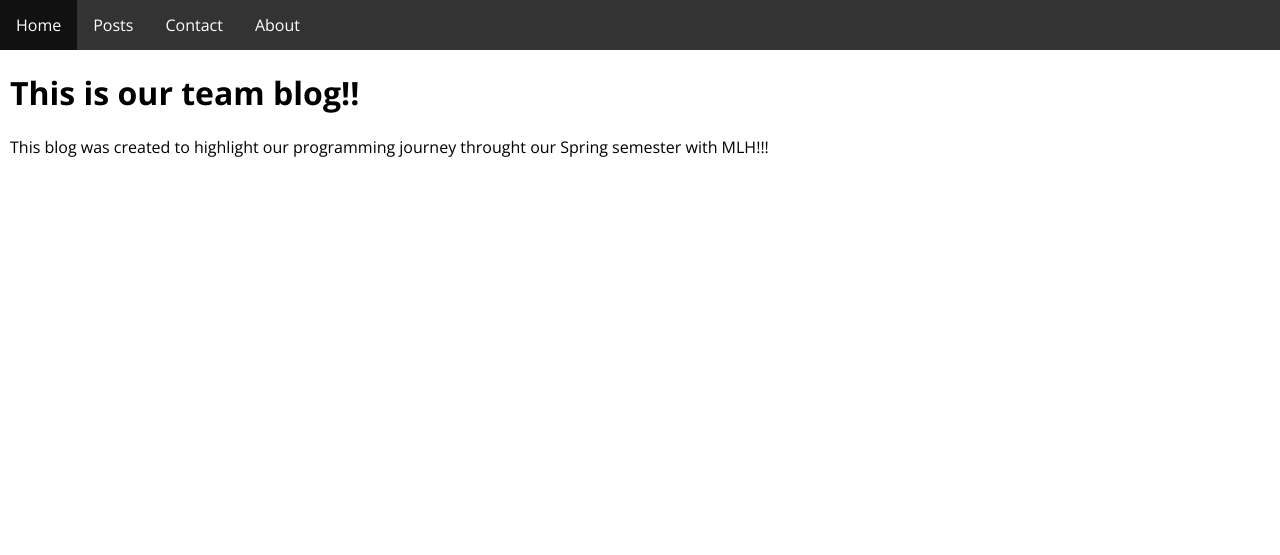
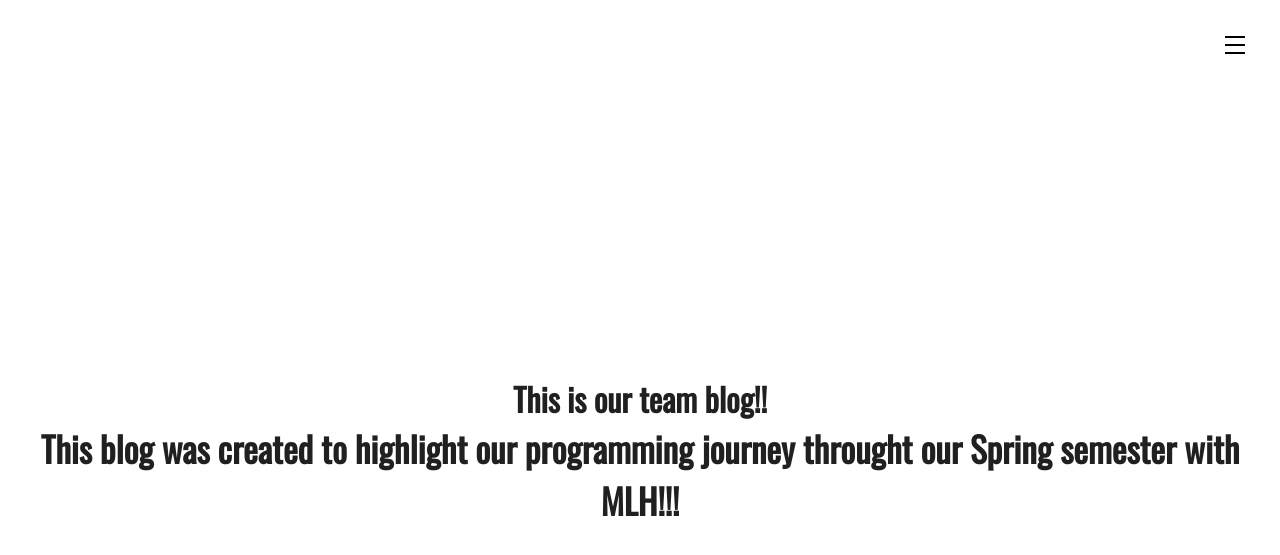
Before and after one commit to MLH-Fellowship/all-in-project, a Jekyll site: the page built from index.html, in a window 1280 px wide. Shown: the top 555 px of the page. Built offline with Jekyll 4.4.1, drawn with Linux system fonts in a browser that asks for light colours; nearby versions of some CDN libraries.

Commit message:
new navbar

```diff
--- a/_includes/header.html
+++ b/_includes/header.html
@@ -1,4 +1,7 @@
 <head>
     <title>{{page.title}} | {{site.title}}</title>
     <link lang='sass' rel="stylesheet" href="/assets/css/main.css">
+    <link href="https://fonts.googleapis.com/css2?family=Oswald&display=swap" rel="stylesheet">
+    <link href="https://fonts.googleapis.com/css2?family=Lato&display=swap" rel="stylesheet">
+	<script src="https://kit.fontawesome.com/a076d05399.js"></script>
 </head>
--- a/_includes/navbar.html
+++ b/_includes/navbar.html
@@ -1,8 +1,15 @@
-<div class="navbar">
-    <ul >
-        <li><a href="/">Home</a></li>
-        <li><a href="/posts">Posts</a></li>
-        <li><a href="/contact">Contact</a></li>
-        <li><a href="/about">About</a></li>
-    </ul>
-</div>
+<body>
+	<input type="checkbox" id="active">
+	<label for="active" class="menu-btn"><span></span></label>
+	<label for="active" class="close"></label>
+	<div class="wrapper">
+	<ul>
+		<li><a href="/">Home</a></li>
+		<li><a href="/posts">Blogs</a></li>
+		<li><a href="/contact">Contact</a></li>
+		<li><a href="/about">About</a></li>
+		<li><a href="/authors">Authors</a></li>
+  	</ul>
+  	</div>
+
+</body>
--- a/_sass/styles.scss
+++ b/_sass/styles.scss
@@ -5,32 +5,168 @@
     margin: 0px;
 }
 
-.navbar {
-    ul {
-        list-style-type: none;
+*{
 	margin: 0;
 	padding: 0;
-        overflow: hidden;
-        background-color: #333;
+	box-sizing: border-box;
+	font-family: 'Lato', sans-serif;
+	font-family: 'Oswald', sans-serif;
+  }
+  .wrapper{
+	position: fixed;
+	top: 0;
+	/*left: -100%;*/
+	right: -100%;
+	height: 100%;
+	width: 100%;
+	background: #000;
+	/*background: linear-gradient(90deg, #f92c78, #4114a1);*/
+	/* background: linear-gradient(375deg, #1cc7d0, #2ede98); */
+   /* background: linear-gradient(-45deg, #e3eefe 0%, #efddfb 100%);*/
+	transition: all 0.6s ease-in-out;
+  }
+  #active:checked ~ .wrapper{
+	/*left: 0;*/
+	right:0;
+  }
+  .menu-btn{
+	position: absolute;
+	z-index: 2;
+	right: 20px;
+	/*left: 20px; */
+	top: 20px;
+	height: 50px;
+	width: 50px;
+	text-align: center;
+	line-height: 50px;
+	border-radius: 50%;
+	font-size: 20px;
+	cursor: pointer;
+	/*color: #fff;*/
+	/*background: linear-gradient(90deg, #f92c78, #4114a1);*/
+	/* background: linear-gradient(375deg, #1cc7d0, #2ede98); */
+   /* background: linear-gradient(-45deg, #e3eefe 0%, #efddfb 100%); */
+	transition: all 0.3s ease-in-out;
+  }
+  .menu-btn span,
+  .menu-btn:before,
+  .menu-btn:after{
+	  content: "";
+	  position: absolute;
+	  top: calc(50% - 1px);
+	  left: 30%;
+	  width: 40%;
+	  border-bottom: 2px solid #000;
+	  transition: transform .6s cubic-bezier(0.215, 0.61, 0.355, 1);
+  }
+  .menu-btn:before{
+	transform: translateY(-8px);
+  }
+  .menu-btn:after{
+	transform: translateY(8px);
   }
 
-    li {
-        float: left;
+
+  .close {
+	  z-index: 1;
+	  width: 100%;
+	  height: 100%;
+	  pointer-events: none;
+	  transition: background .6s;
   }
 
-    li a {
-        display: block;
-        color: white;
+  /* closing animation */
+  #active:checked + .menu-btn span {
+	  transform: scaleX(0);
+  }
+  #active:checked + .menu-btn:before {
+	  transform: rotate(45deg);
+	border-color: #fff;
+  }
+  #active:checked + .menu-btn:after {
+	  transform: rotate(-45deg);
+	border-color: #fff;
+  }
+  .wrapper ul{
+	position: absolute;
+	top: 60%;
+	left: 50%;
+	height: 90%;
+	transform: translate(-50%, -50%);
+	list-style: none;
 	text-align: center;
-        padding: 14px 16px;
+  }
+  .wrapper ul li{
+	height: 10%;
+	margin: 15px 0;
+  }
+  .wrapper ul li a{
 	text-decoration: none;
+	font-size: 30px;
+	font-weight: 500;
+	padding: 5px 30px;
+	color: #fff;
+	border-radius: 50px;
+	position: absolute;
+	line-height: 50px;
+	margin: 5px 30px;
+	opacity: 0;
+	transition: all 0.3s ease;
+	transition: transform .6s cubic-bezier(0.215, 0.61, 0.355, 1);
+  }
+  .wrapper ul li a:after{
+	position: absolute;
+	content: "";
+	background: #fff;
+	 /*background: linear-gradient(#14ffe9, #ffeb3b, #ff00e0);*/
+	/*background: linear-gradient(375deg, #1cc7d0, #2ede98);*/
+	width: 100%;
+	height: 100%;
+	left: 0;
+	top: 0;
+	border-radius: 50px;
+	transform: scaleY(0);
+	z-index: -1;
+	transition: transform 0.3s ease;
+  }
+  .wrapper ul li a:hover:after{
+	transform: scaleY(1);
+  }
+  .wrapper ul li a:hover{
+	color: #1a73e8;
+  }
+  input[type="checkbox"]{
+	display: none;
+  }
+  .content{
+	position: absolute;
+	top: 50%;
+	left: 50%;
+	transform: translate(-50%, -50%);
+	z-index: -1;
+	text-align: center;
+	width: 100%;
+	color: #202020;
+  }
+  .content .title{
+	font-size: 40px;
+	font-weight: 700;
+  }
+  .content p{
+	font-size: 35px;
+	font-weight: 600;
   }
 
-    li a:hover {
-       background-color: #111;
+  #active:checked ~ .wrapper ul li a{
+	opacity: 1;
   }
+  .wrapper ul li a{
+	transition: opacity 1.2s, transform 1.2s cubic-bezier(0.215, 0.61, 0.355, 1);
+	transform: translateX(100px);
   }
-
-.content {
-    margin: 10px;
+  #active:checked ~ .wrapper ul li a{
+	  transform: none;
+	  transition-timing-function: ease, cubic-bezier(.1,1.3,.3,1); /* easeOutBackを緩めた感じ */
+	 transition-delay: .6s;
+	transform: translateX(-100px);
 }
```
Lines whose indentation alone changed are shown as unchanged.
